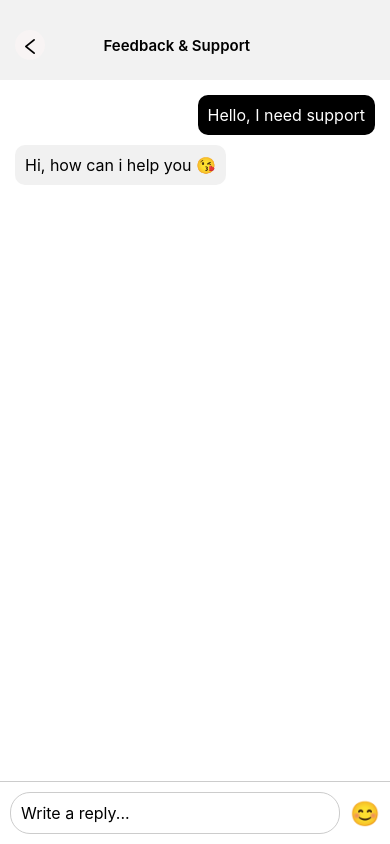
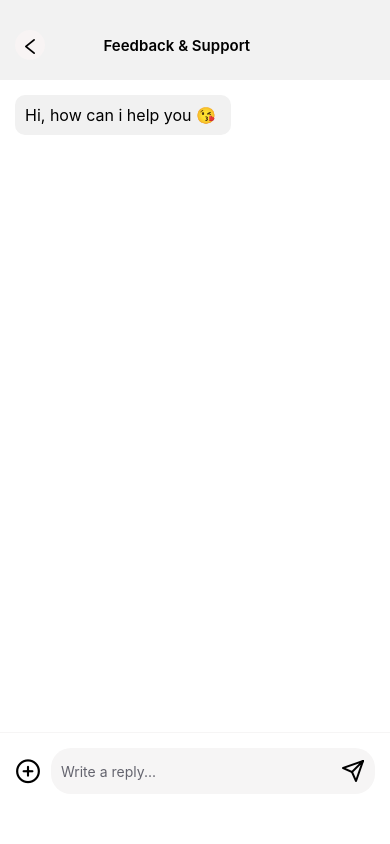
Before and after one commit to dkhannh26/MMA_Group2, a React Native app: screen /Feedback in a window 390 px wide. Built offline with nearby package versions, Linux system fonts and the light colour scheme.

Commit message:
add chatting

```diff
--- a/src/screens/feedback.js
+++ b/src/screens/feedback.js
@@ -1,28 +1,50 @@
-import React from 'react';
-import { StyleSheet, Text, View, TouchableOpacity, Image, TextInput } from 'react-native';
+import React, { useState } from 'react';
+import { StyleSheet, Text, View, TouchableOpacity, Platform, TextInput, FlatList, ScrollView } from 'react-native';
+import Feather from '@expo/vector-icons/Feather';
 
 export default function Feedback() {
+
+    const [message, setMessage] = useState("");
+    const [inbox, setInbox] = useState([]);
+
+const handleAddMessage = () => {
+    setInbox([...inbox, { id: inbox.length + 1, mess: message }]);
+    setMessage("")
+}
+
     return (
         <View style={styles.container}>
-            <View style={styles.messageContainer}>
-                <View style={[styles.messageBubble, styles.userMessage]}>
-                    <Text style={[styles.messageText, {color: "white"}]}>Hello, I need support</Text>
-                    {/* <Image source={{ uri: 'https://example.com/child-image.jpg' }} style={styles.image} /> */}
+            <ScrollView style={styles.messageContainer}>
+                <View style={[styles.messageBubble, styles.adminMessage]}>
+                    <Text style={styles.messageText}>Hi, how can i help you 😘 </Text>
                 </View>
-                {/* {/* <View style={styles.messageBubble}>
-                    <Text style={styles.messageText}>Hi, That's great! Thanks for letting me know 😊</Text>
-                    <Text style={styles.timestamp}>14:06</Text>
-                </View> */}
-                <View style={[styles.messageBubble, styles.adminMessage]}>
-                    <Text style={styles.messageText}>Hi, how can i help you 😘</Text>
-                    {/* <Text style={styles.timestamp}>14:06</Text> */}
+                <FlatList
+                    data={inbox}
+                    renderItem={({ item }) => {
+                        return (
+                            <View style={[styles.messageBubble, styles.userMessage]}>
+                                <Text style={[styles.messageText, { color: "white" }]}>{item.mess}</Text>
+                            </View>
+                        )
+                    }}
+                    style={{flexGrow: 0}}
+                />
+            </ScrollView>
+            <View style={[styles.inputContainer]}>
+                <Feather name="plus-circle" size={26} color="black" />
+                <View style={styles.input}>
+                    <TextInput
+                        placeholder="Write a reply..." placeholderTextColor={'#64646E'}
+                        onChangeText={(value) => setMessage(value)}
+                        value={message}
+                        style={{ flex: 1 }}
+                    />
+                    <TouchableOpacity
+                        onPress={handleAddMessage}
+                    >
+                        <Feather name="send" size={24} color="black" />
+                    </TouchableOpacity>
                 </View>
-            </View>
-            <View style={styles.inputContainer}>
-                <TextInput style={styles.input} placeholder="Write a reply..." />
-                <TouchableOpacity>
-                    <Text style={styles.emoji}>😊</Text>
-                </TouchableOpacity>
             </View>
         </View>
     );
@@ -55,35 +77,24 @@ const styles = StyleSheet.create({
         marginRight: "auto",
         marginLeft: 5
     },
-    image: {
-        width: '100%',
-        height: 200,
-        borderRadius: 10,
-        marginTop: 10,
-    },
-    timestamp: {
-        fontSize: 12,
-        color: '#888',
-        textAlign: 'right',
-        marginTop: 5,
-    },
     inputContainer: {
         flexDirection: 'row',
         alignItems: 'center',
-        padding: 10,
+        justifyContent: "space-between",
+        padding: 15,
+        paddingBottom: 50,
         borderTopWidth: 1,
-        borderTopColor: '#ccc',
+        borderTopColor: "#F6F5F5"
     },
     input: {
         flex: 1,
         fontSize: 16,
+        marginLeft: 10,
         padding: 10,
-        borderWidth: 1,
-        borderColor: '#ccc',
+        backgroundColor: "#F6F5F5",
         borderRadius: 20,
-    },
-    emoji: {
-        fontSize: 24,
-        marginLeft: 10,
+        flexDirection: "row",
+        justifyContent: "space-between",
+        alignItems: "center"
     },
 });
--- a/src/screens/profile.js
+++ b/src/screens/profile.js
@@ -1,5 +1,5 @@
 import React, { useState } from 'react';
-import { StyleSheet, Text, View, Image, FlatList, Pressable, Alert, TouchableOpacity } from "react-native";
+import { StyleSheet, Text, View, Image, FlatList, Pressable, TouchableOpacity } from "react-native";
 import AntDesign from '@expo/vector-icons/AntDesign';
 import FontAwesome5 from '@expo/vector-icons/FontAwesome5';
 import Feather from '@expo/vector-icons/Feather';
@@ -12,6 +12,8 @@ import AwesomeAlert from 'react-native-awesome-alerts';
 
 export default function Profile({ navigation }) {
 
+  const [useName, setUserName] = useState("DOTAI GROUP");
+  const [career, setcareer] = useState("UI UX Designer");
   const [showAlert, setShowAlert] = useState(false);
 
   // const { navigation } = props;
@@ -70,8 +72,8 @@ export default function Profile({ navigation }) {
             <FontAwesome5 name="pen" size={10} color="black" />
           </Pressable>
         </View>
-        <Text style={styles.name}>DOTAI GROUP</Text>
-        <Text style={styles.career}>UI UX Designer</Text>
+        <Text style={styles.name}>{useName}</Text>
+        <Text style={styles.career}>{career}</Text>
       </View>
 
       <FlatList
```
